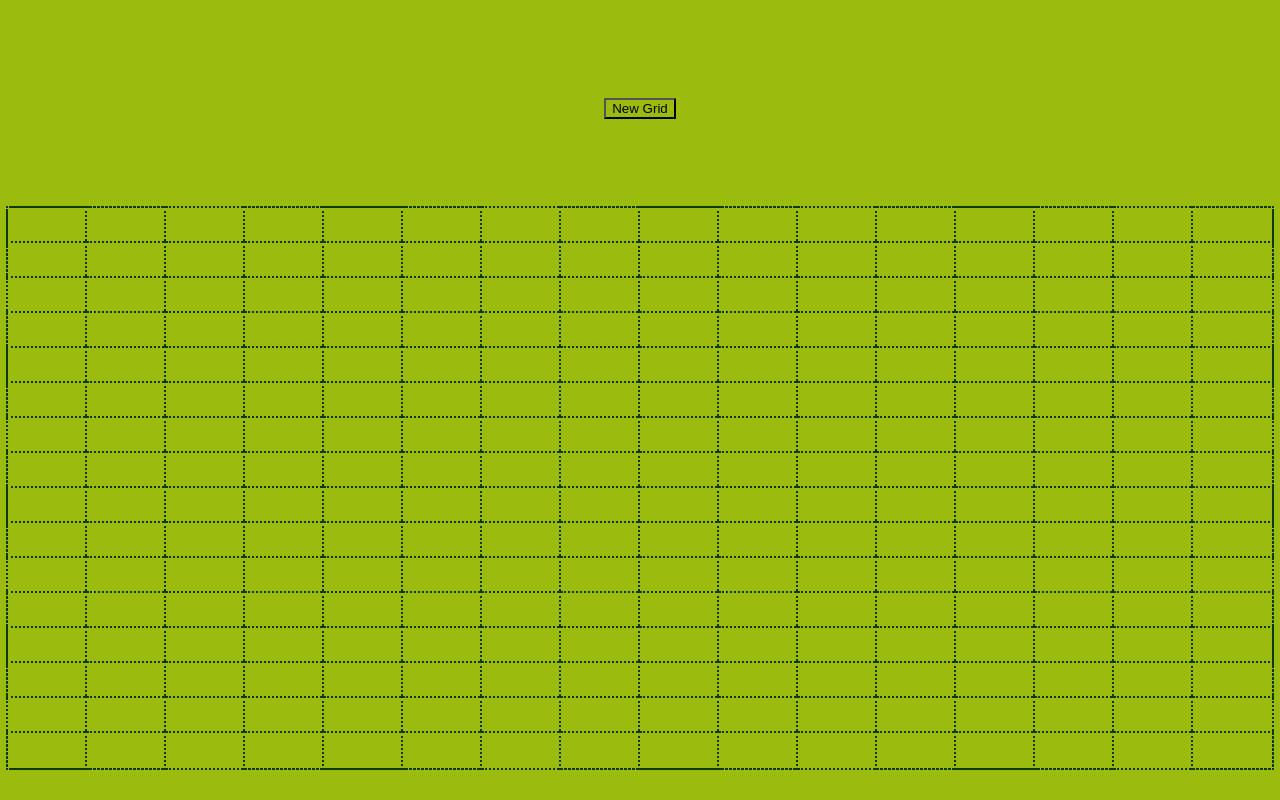
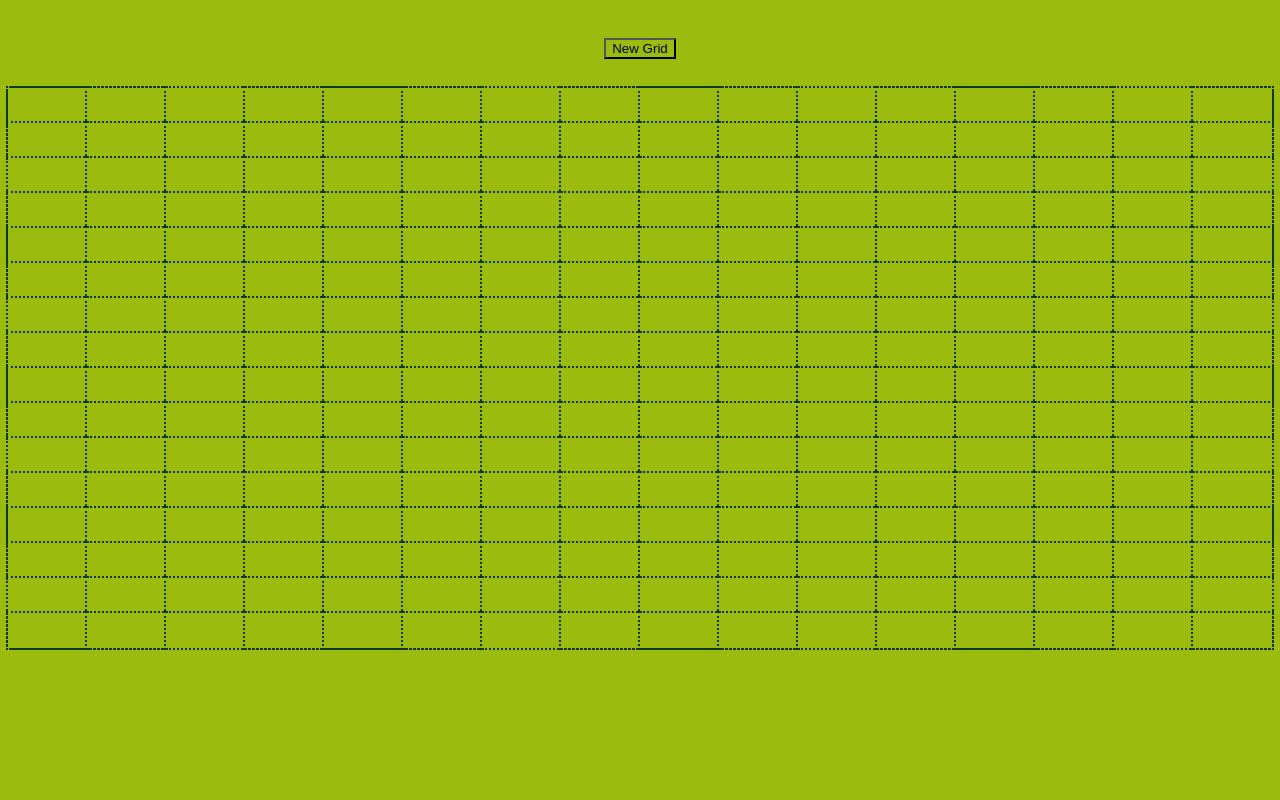
Before and after one commit to jinzoon/etchasketch, a plain HTML site: page index.html in a window 1280 px wide. Drawn offline with Linux system fonts and the light colour scheme.

Commit message:
Reduce header size

```diff
--- a/styles.css
+++ b/styles.css
@@ -3,7 +3,7 @@
 }
 
 header {
-    height: 25vh;
+    height: 10vh;
     display: flex;
     justify-content: center;
     align-items: center;
```
